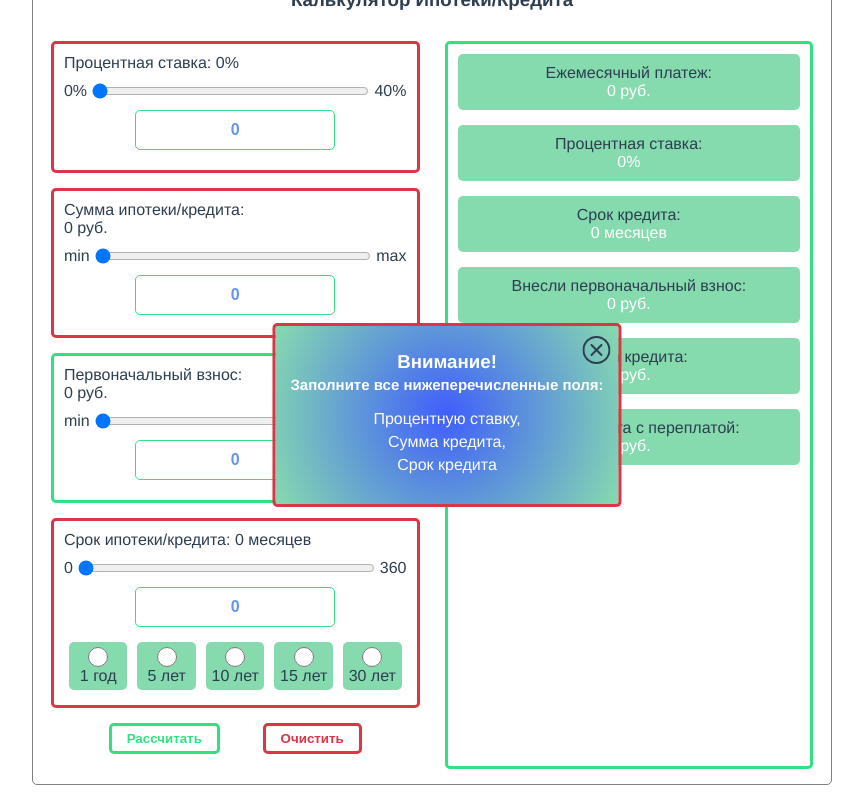
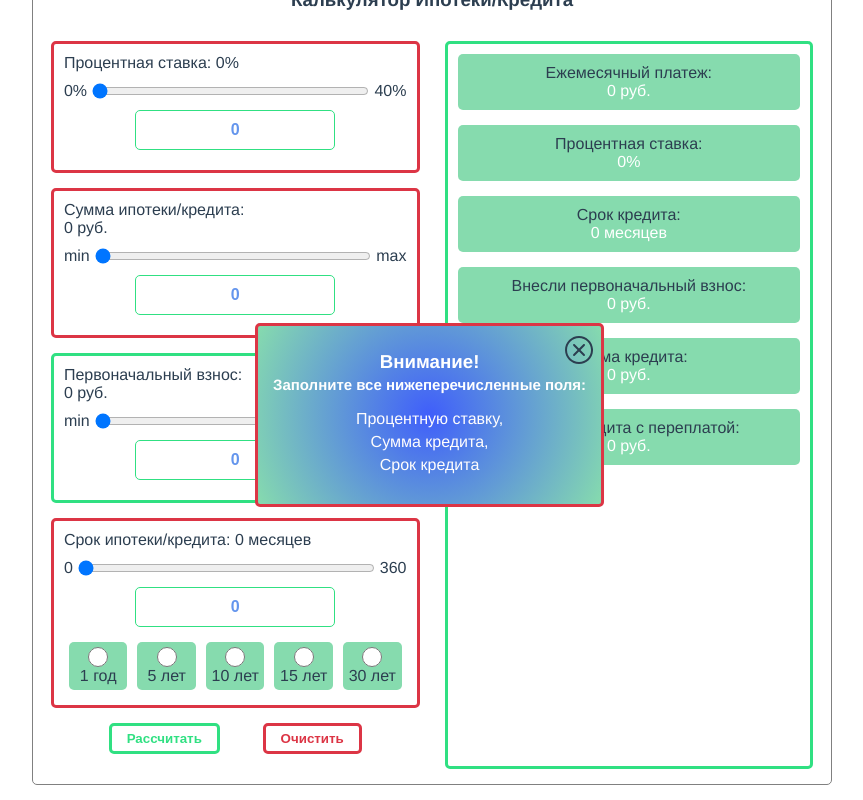
Before and after one commit to cossack-don/calculator-ipoteki, a Vue app: page / in a window 1280 px wide. Both pictures are taken after a click on the button "Рассчитать". Shown: the part 77-877 px from the top of the page, without its empty margins (208-1071 px from the left). Built offline with nearby package versions, Linux system fonts and the light colour scheme.

Commit message:
внес изменение в инпут срок кредита

```diff
--- a/src/views/modules/header/Header.vue
+++ b/src/views/modules/header/Header.vue
@@ -3,7 +3,3 @@
     <h3 class="main-header__title">Калькулятор Ипотеки/Кредита</h3>
   </header>
 </template>
-
-<script>
-export default {};
-</script>
--- a/src/views/modules/main/components/credit-term-value/CreditTermValue.vue
+++ b/src/views/modules/main/components/credit-term-value/CreditTermValue.vue
@@ -43,7 +43,7 @@ export default {
   computed: {
     updateCreditTermValue: {
       get() {
-        return this.$store.state.creditTermValue;
+        return Math.round(this.$store.state.creditTermValue);
       },
       set(value) {
         this.$store.commit("MUTATION_UPDATE_CREDIT_TERM_VALUE", value);
--- a/src/views/modules/main/main.scss
+++ b/src/views/modules/main/main.scss
@@ -93,9 +93,7 @@
     // interest-rate__input-line interest-rate__input-text
     .interest-rate {
 
-    &__input-line {
-    // margin-bottom:10px;
-    }
+
 
     }
 
--- a/src/views/modules/popup-message-error.scss
+++ b/src/views/modules/popup-message-error.scss
@@ -9,7 +9,7 @@
     position: fixed;
     left:50%;
     top: 50%;
-    transform:translate(-50%, -50%);
+    transform:translate(-55%, -50%);
 
     max-width: 400px;
     // border: 3px solid red;
--- /dev/null
+++ b/vue.config.js
@@ -0,0 +1,6 @@
+module.exports = {
+    // publicPath: '/it-words/'
+    publicPath: process.env.NODE_ENV === 'production' ?
+        '/calculator-ipoteki/' :
+        '/'
+}
```
Also changed, not shown: src/App.vue (+0 -7 lines), src/router/index.js (deleted, +0 -29 lines), 9 other files (tests, documents, lock files or other folders).
